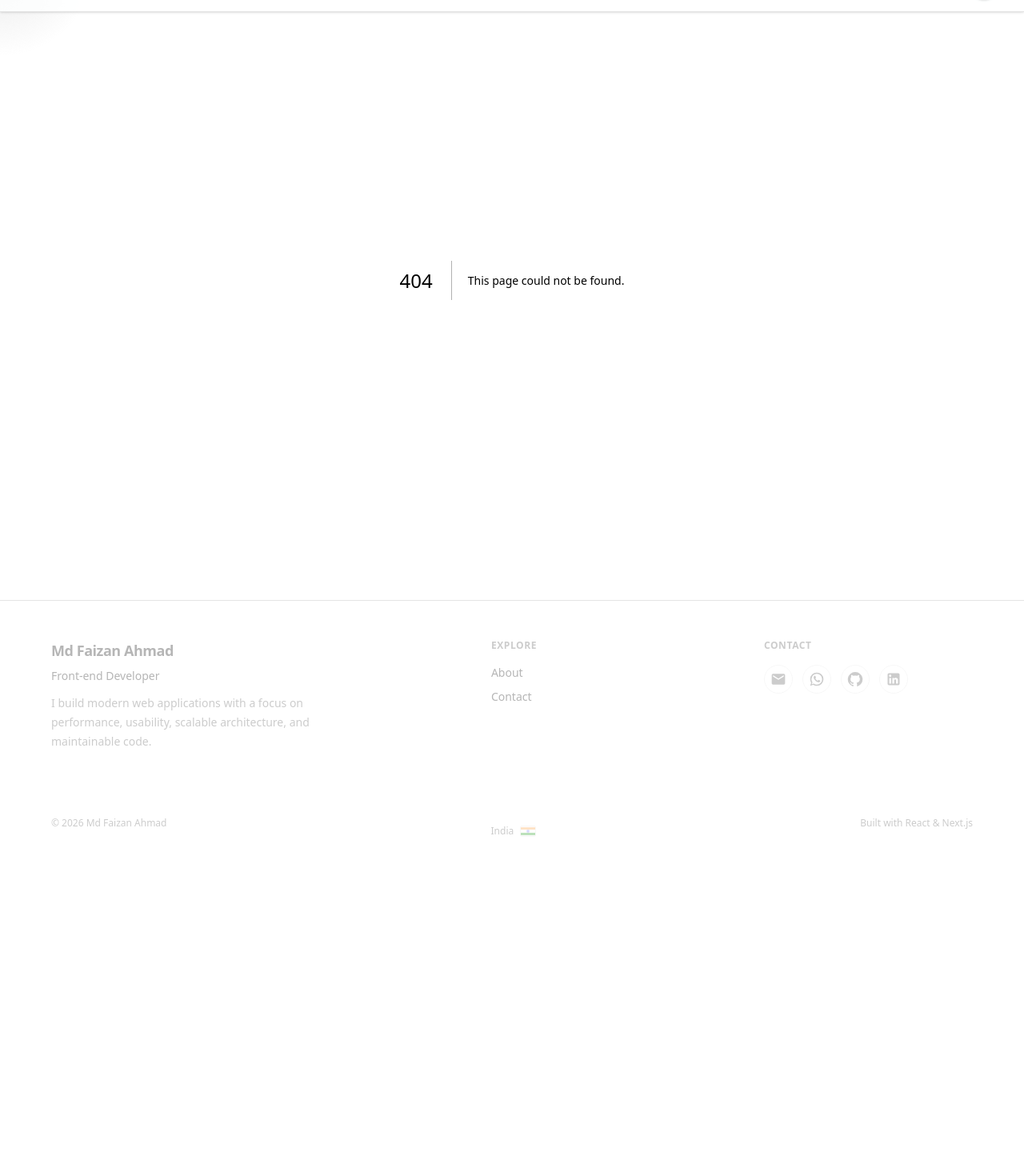
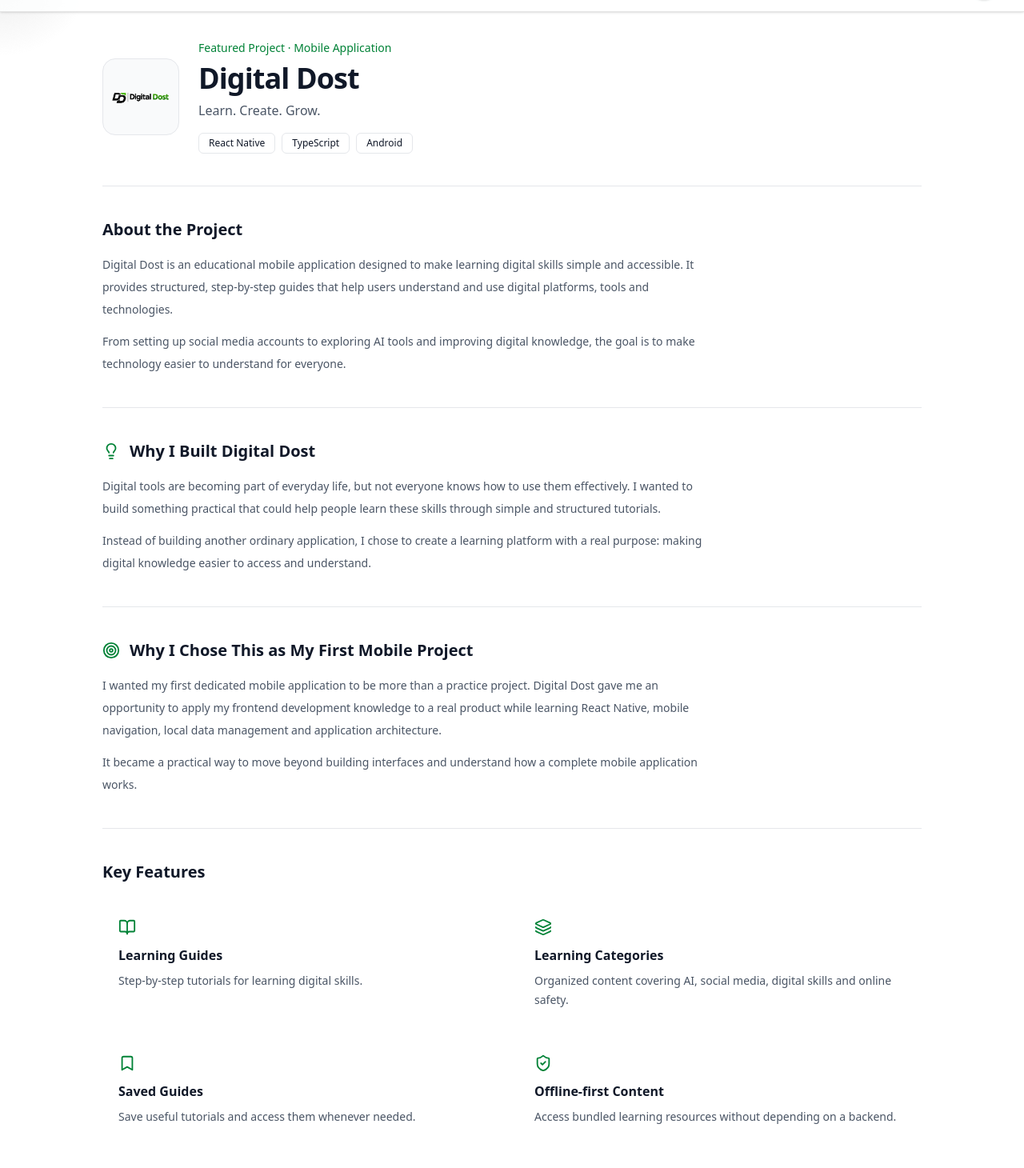
Before and after one commit to md-faizanahmad/Md_Faizan_Ahmad_Portfolio, a Next.js app: page /digital-dost/about in a window 1280 px wide. Before the commit this address had no page. Shown: the part 50-1510 px from the top of the page at 80% size. Before the commit the page ends 1145 px from the top, so only its background shows below. Built offline with nearby package versions, Linux system fonts and the light colour scheme.

Commit message:
feat: add Digital Dost project showcase page with app link

```diff
--- /dev/null
+++ b/src/app/digital-dost/about/page.tsx
@@ -0,0 +1,5 @@
+import DigitalDostAbout from "@/digital-dost/components/about/DigitalDostAbout";
+
+export default function page() {
+  return <DigitalDostAbout />;
+}
--- a/src/components/about/About.tsx
+++ b/src/components/about/About.tsx
@@ -3,9 +3,10 @@
 import Image from "next/image";
 import AboutAnimations from "./AboutAnimations";
 import { aboutConfig } from "./about.config";
+import { Smartphone } from "lucide-react";
 
 const About = () => {
-  const { hero, paragraphs, section } = aboutConfig;
+  const { hero, paragraphs, section, appPage } = aboutConfig;
 
   return (
     <section
@@ -49,6 +50,15 @@ const About = () => {
         </div>
 
         {/* Skills */}
+        <a
+          href={appPage}
+          target="_blank"
+          rel="noopener noreferrer"
+          className="mt-10 inline-flex items-center gap-2 rounded-lg bg-green-700 px-5 py-2.5 text-sm font-medium text-white transition hover:bg-green-800 dark:bg-green-600 dark:hover:bg-green-700"
+        >
+          <Smartphone size={17} />
+          Explore My First App
+        </a>
       </div>
     </section>
   );
--- a/src/components/about/about.config.ts
+++ b/src/components/about/about.config.ts
@@ -20,4 +20,6 @@ export const aboutConfig = {
     github: "https://github.com/md-faizanahmad",
     linkedin: "https://linkedin.com/in/mdfaizandahmad",
   },
+
+  appPage: "/digital-dost/about",
 };
--- /dev/null
+++ b/src/digital-dost/components/about/DigitalDostAbout.tsx
@@ -0,0 +1,247 @@
+import Image from "next/image";
+import {
+  BookOpen,
+  Bookmark,
+  ShieldCheck,
+  Lightbulb,
+  Code2,
+  Database,
+  Layers,
+  Target,
+} from "lucide-react";
+
+import DigitalDost from "@/digital-dost/images/dd.png";
+
+const techStack = [
+  { name: "React Native", description: "Cross-platform mobile development" },
+  { name: "TypeScript", description: "Type-safe application development" },
+  { name: "React Navigation", description: "Screen and tab navigation" },
+  { name: "SQLite", description: "Local data storage" },
+  { name: "Lucide Icons", description: "Consistent interface icons" },
+];
+
+const features = [
+  {
+    icon: BookOpen,
+    title: "Learning Guides",
+    description: "Step-by-step tutorials for learning digital skills.",
+  },
+  {
+    icon: Layers,
+    title: "Learning Categories",
+    description:
+      "Organized content covering AI, social media, digital skills and online safety.",
+  },
+  {
+    icon: Bookmark,
+    title: "Saved Guides",
+    description: "Save useful tutorials and access them whenever needed.",
+  },
+  {
+    icon: ShieldCheck,
+    title: "Offline-first Content",
+    description:
+      "Access bundled learning resources without depending on a backend.",
+  },
+];
+
+const highlights = [
+  "Built with React Native CLI, without Expo.",
+  "Designed with a reusable component architecture.",
+  "Structured learning content with TypeScript.",
+  "Local storage for saved guides using SQLite.",
+  "Bilingual learning content in English and Hinglish.",
+  "No custom backend or cloud database.",
+];
+
+export default function DigitalDostAbout() {
+  return (
+    <main className="min-h-screen bg-white px-5 py-25 text-gray-900 dark:bg-gray-950 dark:text-gray-100">
+      <div className="mx-auto max-w-5xl">
+        {/* Project Header */}
+        <header className="flex flex-col gap-6 border-b border-gray-200 pb-10 dark:border-gray-800 sm:flex-row sm:items-center">
+          <div className="flex h-24 w-24 shrink-0 items-center justify-center rounded-2xl border border-gray-200 bg-gray-50 p-2 dark:border-gray-800 dark:bg-gray-900">
+            <Image
+              src={DigitalDost}
+              alt="Digital Dost logo"
+              width={96}
+              height={96}
+              sizes="96px"
+              className="h-full w-full object-contain"
+            />
+          </div>
+
+          <div>
+            <p className="text-sm font-medium text-green-700 dark:text-green-400">
+              Featured Project · Mobile Application
+            </p>
+
+            <h1 className="mt-2 text-3xl font-bold tracking-tight sm:text-4xl">
+              Digital Dost
+            </h1>
+
+            <p className="mt-2 text-gray-600 dark:text-gray-400">
+              Learn. Create. Grow.
+            </p>
+
+            <div className="mt-4 flex flex-wrap gap-2">
+              {["React Native", "TypeScript", "Android"].map((item) => (
+                <span
+                  key={item}
+                  className="rounded-md border border-gray-200 px-3 py-1 text-xs font-medium dark:border-gray-700"
+                >
+                  {item}
+                </span>
+              ))}
+            </div>
+          </div>
+        </header>
+
+        {/* About */}
+        <section className="py-10">
+          <h2 className="text-xl font-bold">About the Project</h2>
+
+          <p className="mt-4 max-w-3xl text-sm leading-7 text-gray-600 dark:text-gray-400">
+            Digital Dost is an educational mobile application designed to make
+            learning digital skills simple and accessible. It provides
+            structured, step-by-step guides that help users understand and use
+            digital platforms, tools and technologies.
+          </p>
+
+          <p className="mt-3 max-w-3xl text-sm leading-7 text-gray-600 dark:text-gray-400">
+            From setting up social media accounts to exploring AI tools and
+            improving digital knowledge, the goal is to make technology easier
+            to understand for everyone.
+          </p>
+        </section>
+
+        {/* Why I Built It */}
+        <section className="border-y border-gray-200 py-10 dark:border-gray-800">
+          <div className="flex items-center gap-3">
+            <Lightbulb
+              className="text-green-700 dark:text-green-400"
+              size={22}
+            />
+            <h2 className="text-xl font-bold">Why I Built Digital Dost</h2>
+          </div>
+
+          <p className="mt-4 max-w-3xl text-sm leading-7 text-gray-600 dark:text-gray-400">
+            Digital tools are becoming part of everyday life, but not everyone
+            knows how to use them effectively. I wanted to build something
+            practical that could help people learn these skills through simple
+            and structured tutorials.
+          </p>
+
+          <p className="mt-3 max-w-3xl text-sm leading-7 text-gray-600 dark:text-gray-400">
+            Instead of building another ordinary application, I chose to create
+            a learning platform with a real purpose: making digital knowledge
+            easier to access and understand.
+          </p>
+        </section>
+
+        {/* Why First Project */}
+        <section className="py-10">
+          <div className="flex items-center gap-3">
+            <Target className="text-green-700 dark:text-green-400" size={22} />
+            <h2 className="text-xl font-bold">
+              Why I Chose This as My First Mobile Project
+            </h2>
+          </div>
+
+          <p className="mt-4 max-w-3xl text-sm leading-7 text-gray-600 dark:text-gray-400">
+            I wanted my first dedicated mobile application to be more than a
+            practice project. Digital Dost gave me an opportunity to apply my
+            frontend development knowledge to a real product while learning
+            React Native, mobile navigation, local data management and
+            application architecture.
+          </p>
+
+          <p className="mt-3 max-w-3xl text-sm leading-7 text-gray-600 dark:text-gray-400">
+            It became a practical way to move beyond building interfaces and
+            understand how a complete mobile application works.
+          </p>
+        </section>
+
+        {/* Features */}
+        <section className="border-y border-gray-200 py-10 dark:border-gray-800">
+          <h2 className="text-xl font-bold">Key Features</h2>
+
+          <div className="mt-6 grid gap-4 sm:grid-cols-2">
+            {features.map(({ icon: Icon, title, description }) => (
+              <div key={title} className="rounded-xl p-5 dark:border-gray-800">
+                <Icon
+                  size={22}
+                  className="text-green-700 dark:text-green-400"
+                />
+                <h3 className="mt-3 font-semibold">{title}</h3>
+                <p className="mt-2 text-sm leading-6 text-gray-600 dark:text-gray-400">
+                  {description}
+                </p>
+              </div>
+            ))}
+          </div>
+        </section>
+
+        {/* Tech Stack */}
+        <section className="py-10">
+          <div className="flex items-center gap-3">
+            <Code2 className="text-green-700 dark:text-green-400" size={22} />
+            <h2 className="text-xl font-bold">Technology Stack</h2>
+          </div>
+
+          <div className="mt-6 divide-y divide-gray-200 border-y border-gray-200 dark:divide-gray-800 dark:border-gray-800">
+            {techStack.map((tech) => (
+              <div
+                key={tech.name}
+                className="flex flex-col justify-between gap-1 py-4 sm:flex-row sm:items-center"
+              >
+                <h3 className="text-sm font-semibold">{tech.name}</h3>
+                <p className="text-sm text-gray-500 dark:text-gray-400">
+                  {tech.description}
+                </p>
+              </div>
+            ))}
+          </div>
+        </section>
+
+        {/* Development Highlights */}
+        <section className="border-y border-gray-200 py-10 dark:border-gray-800">
+          <div className="flex items-center gap-3">
+            <Database
+              className="text-green-700 dark:text-green-400"
+              size={22}
+            />
+            <h2 className="text-xl font-bold">Development Highlights</h2>
+          </div>
+
+          <ul className="mt-5 space-y-3">
+            {highlights.map((highlight) => (
+              <li
+                key={highlight}
+                className="flex items-start gap-3 text-sm leading-6 text-gray-600 dark:text-gray-400"
+              >
+                <span className="mt-2 h-1.5 w-1.5 shrink-0 rounded-full bg-green-600" />
+                {highlight}
+              </li>
+            ))}
+          </ul>
+        </section>
+
+        {/* Closing */}
+        <section className="py-10">
+          <h2 className="text-xl font-bold">Built with a Purpose</h2>
+          <p className="mt-3 max-w-3xl text-sm leading-7 text-gray-600 dark:text-gray-400">
+            Digital Dost represents my journey into mobile application
+            development, combining practical problem-solving, clean interfaces
+            and accessible learning into one product.
+          </p>
+        </section>
+
+        {/* Footer */}
+        <footer className="border-t border-gray-200 pt-6 text-sm text-gray-500 dark:border-gray-800 dark:text-gray-400">
+          Designed and developed by Md Faizan Ahmad.
+        </footer>
+      </div>
+    </main>
+  );
+}
```
